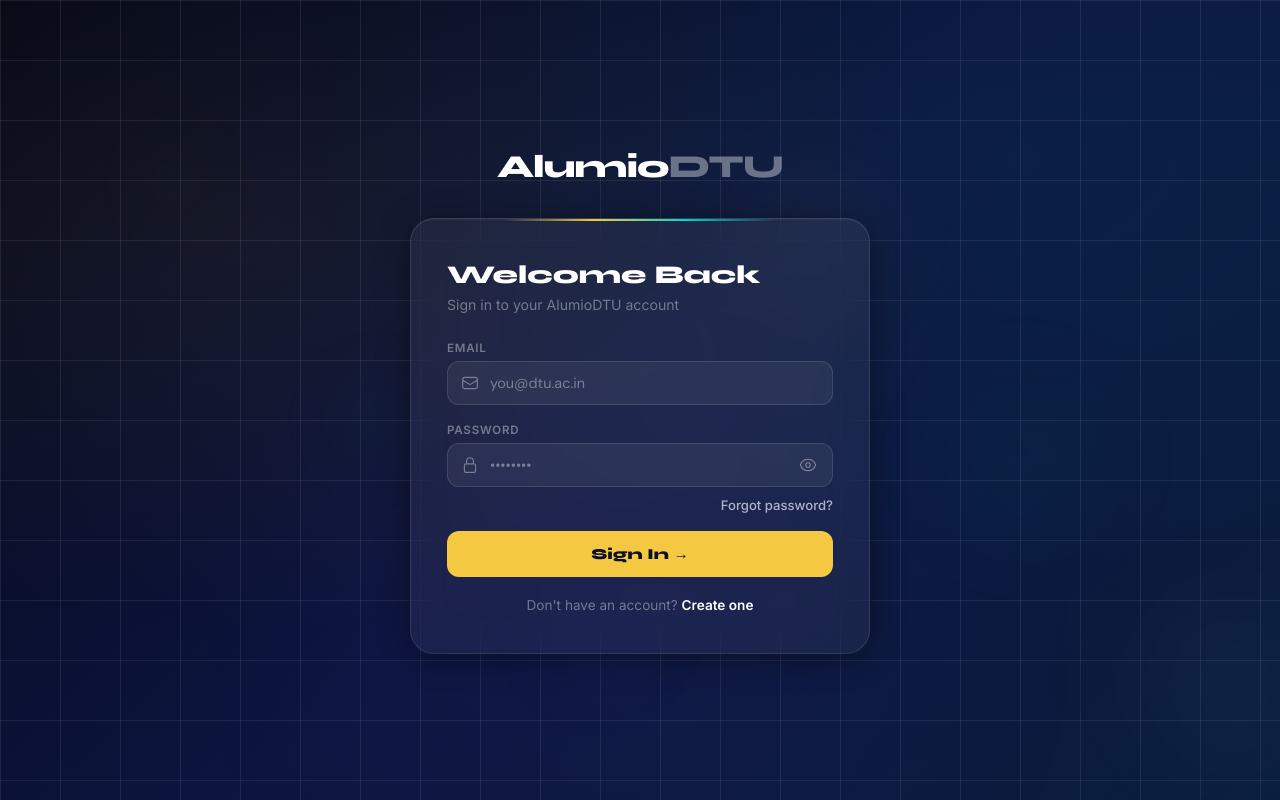
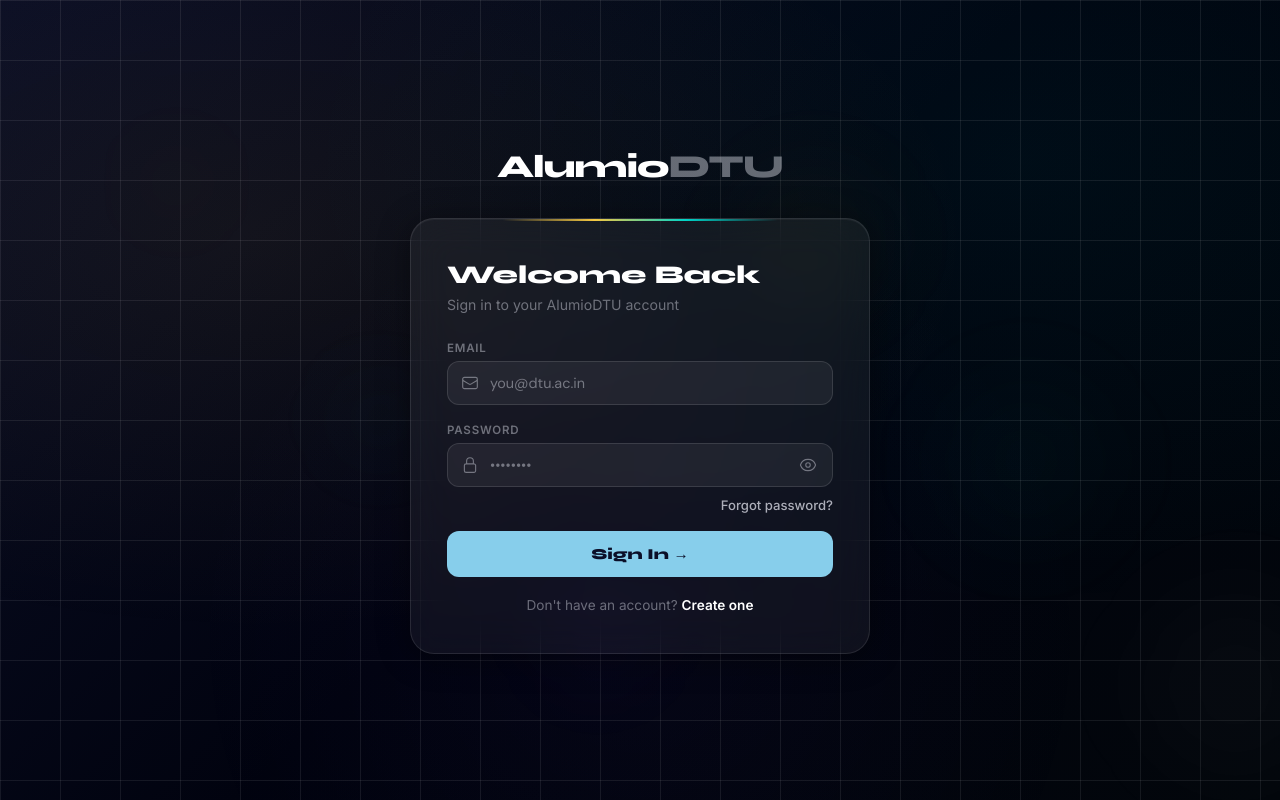
Before and after one commit to thatGuy4u/AlumioDTU, a React (Vite) app: page /auth/login in a window 1280 px wide. Built offline with nearby package versions, Linux system fonts and the light colour scheme; no server answers.

Commit message:
color changes

```diff
--- a/src/App.css
+++ b/src/App.css
@@ -84,7 +84,7 @@
   display: flex;
   align-items: center;
   gap: 2px;
-  background: rgba(255, 255, 255, 0.04);
+  background: rgba(255, 255, 255, 0.1);
   border-radius: 50px;
   padding: 4px;
 }
--- a/src/components/Testimonials.jsx
+++ b/src/components/Testimonials.jsx
@@ -27,16 +27,14 @@
   '"Best alumni platform I\'ve ever used. Period."',
   '"Got my first referral within 48 hours of signing up."',
   '2000+ alumni connected worldwide',
-  '"The mentorship program changed my career trajectory."',
-  '"Finally a platform that actually works for DTU grads."',
+  '"The mentorship program changed my career trajectory.Finally a platform that actually works for DTU grads."',
   '100+ mentorships formed this year',
   '"I found my co-founder through AlumioDTU."',
   '"Networking has never been this easy."',
   '93% would recommend to a friend',
   '"The events feature is absolutely top-notch."',
   '"Real connections, not just LinkedIn adds."',
-  '40+ referrals given last month',
-  '"As a 2015 batch alumni, I love giving back."',
+  '40+ referrals given last month. As a 2015 batch alumni, I love giving back.',
   '"The community forums are incredibly active."',
   '"Job board is leagues ahead of anything else."',
   '"Connected with 5 seniors in my first week."',
--- a/src/styles/dashboard.css
+++ b/src/styles/dashboard.css
@@ -300,7 +300,7 @@
   width: 100%;
   padding: 14px;
   border-radius: 12px;
-  background: var(--accent);
+  background: skyblue;
   color: var(--bg-primary);
   font-family: 'Syne', sans-serif;
   font-weight: 800;
@@ -1767,7 +1767,7 @@
 
 /* --- Auth Layout (C2: Enhanced UI) --- */
 .auth-layout {
-  background: linear-gradient(135deg, #050816 0%, #0d1540 50%, #0a1e3d 100%);
+  background: linear-gradient(135deg, #05081624 0%, #01030f 50%, #02060b 100%);
 }
 
 .auth-bg-gradient {
```
